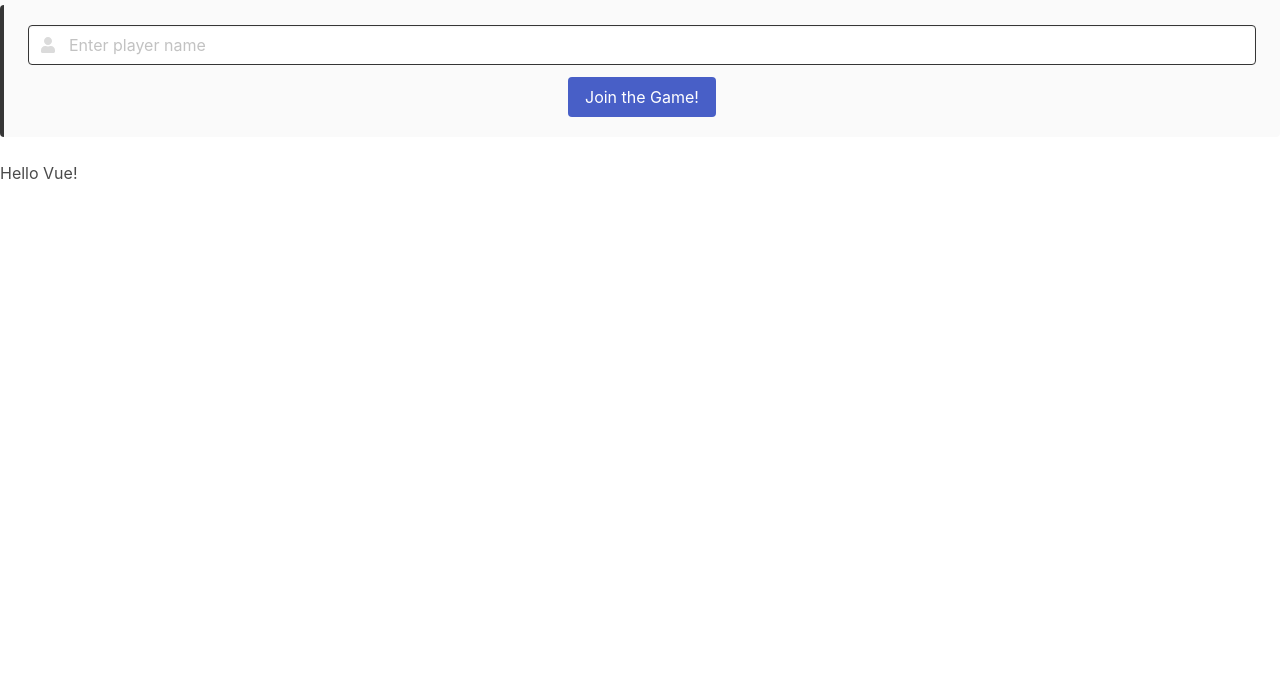
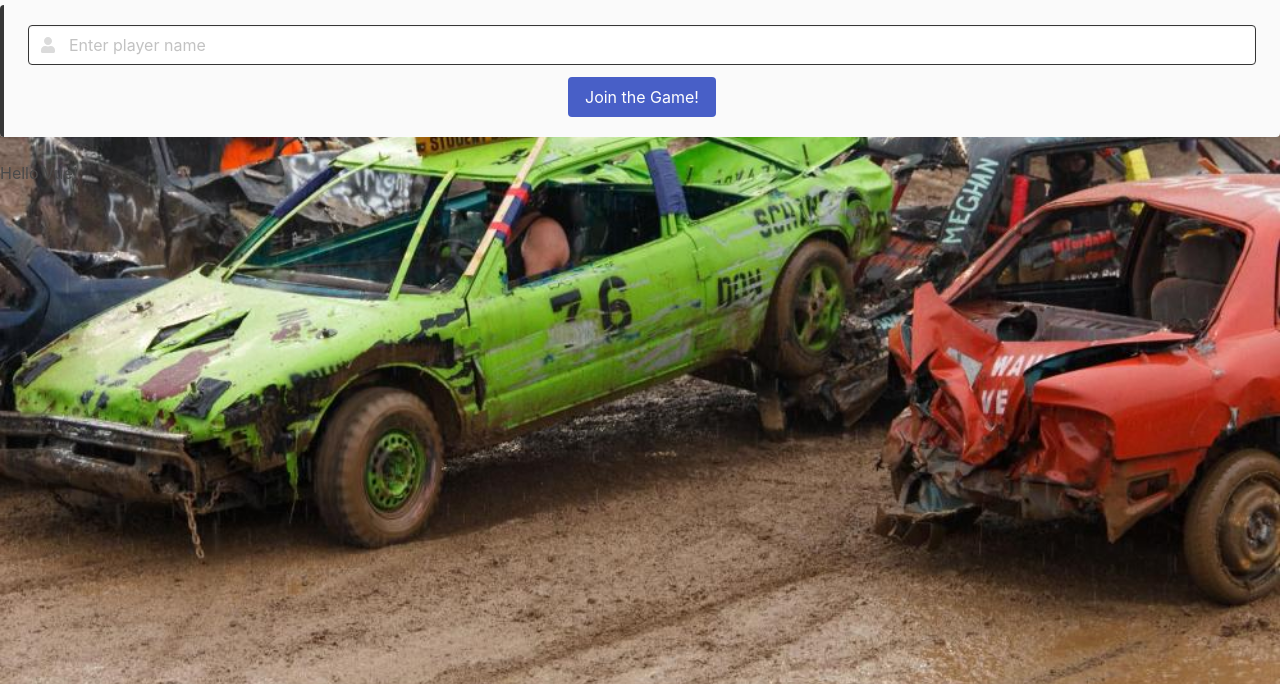
Before and after one commit to Solace-RND-Demo-Team1/dd-web-app, a website: page play-dd.html in a window 1280 px wide. Shown: the part 116-800 px from the top of the page. Drawn offline with nearby package versions, Linux system fonts and the light colour scheme; the site is published under a folder, as on GitHub Pages, so addresses that start at the root find nothing.

Commit message:
Update play-dd.html

```diff
--- a/play-dd.html
+++ b/play-dd.html
@@ -12,7 +12,7 @@
     <link rel="stylesheet" href="https://cdnjs.cloudflare.com/ajax/libs/bulma/0.6.2/css/bulma.min.css">
     <style>
         html {
-            background: url(/images/demo16.jpg) no-repeat center center fixed;
+            background: url(./images/demo16.jpg) no-repeat center center fixed;
             -webkit-background-size: cover;
             -moz-background-size: cover;
             -o-background-size: cover;
```
